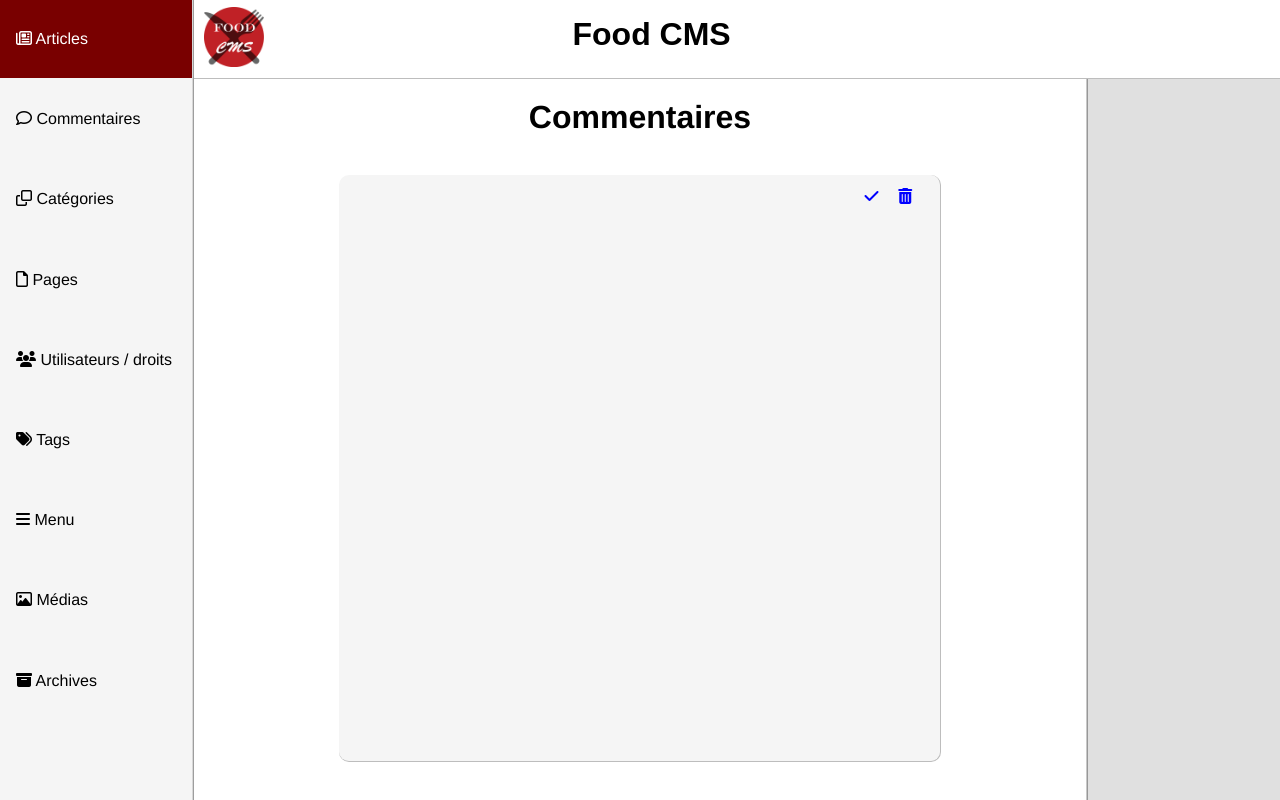
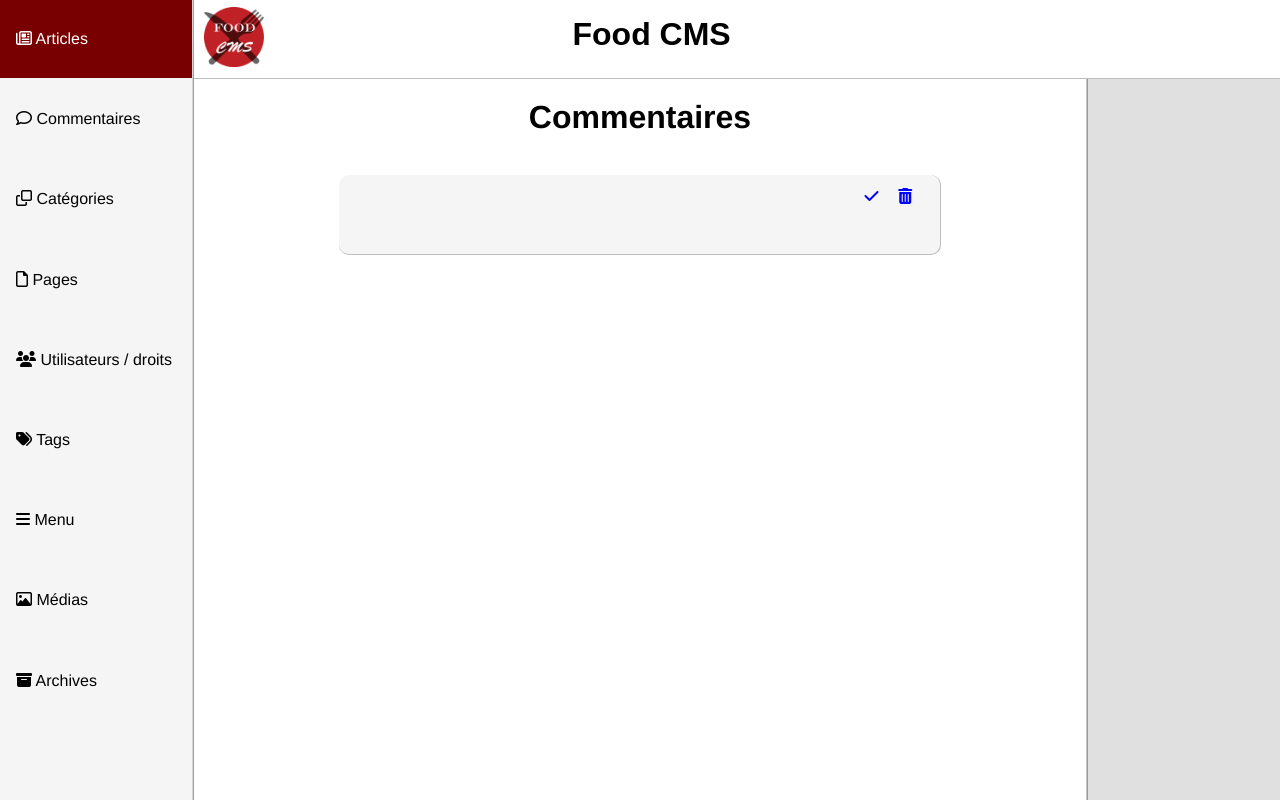
Before and after one commit to Robilol/foodcms, a PHP site: page /admin/comment in a window 1280 px wide. Run offline with PHP 8.4, Linux system fonts and the light colour scheme; tables that the repository leaves empty or names only in its code hold one stand-in row (values such as "Sample post"); data that the repository does not hold is empty; some libraries are stand-ins or nearby versions.

Commit message:
enleve le 80 vh

```diff
--- a/assets/css/bo.css
+++ b/assets/css/bo.css
@@ -631,5 +631,4 @@
 .commentDivInside
 {
     overflow-y: auto;
-    height: 70vh;
 }
```
